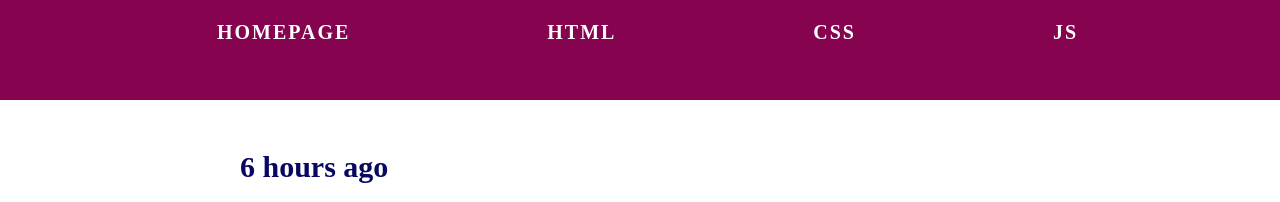
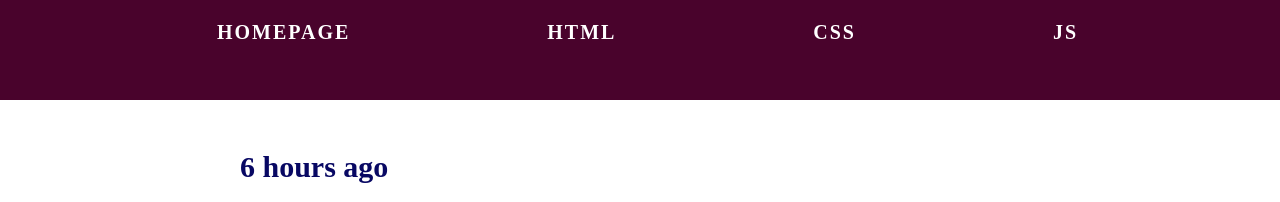
Before and after one commit to lukasz-klekner/homepage-webpack, a website built with webpack: page src/pages/index.html in a window 1280 px wide. Shown: the top 202 px of the page. Built offline with nearby package versions, Linux system fonts and the light colour scheme.

Commit message:
change the nav background color

```diff
--- a/src/scss/modules/style.scss
+++ b/src/scss/modules/style.scss
@@ -14,7 +14,7 @@
 }
 
 .navigation {
-    background-color: rgb(133, 3, 79);
+    background-color: rgb(73, 3, 44);
     display: none;
     min-height: 60px;
     width: 100%;
```
